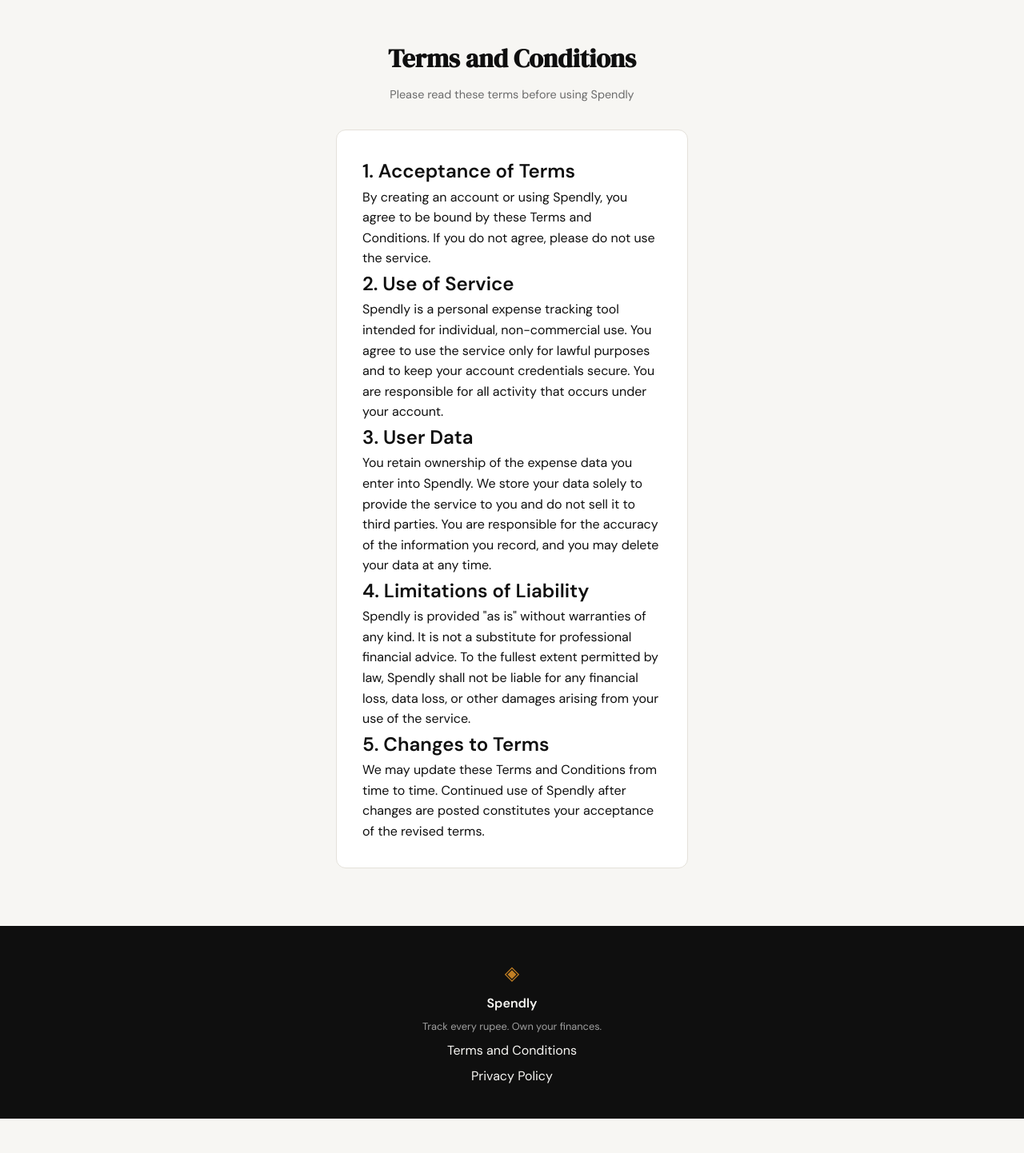
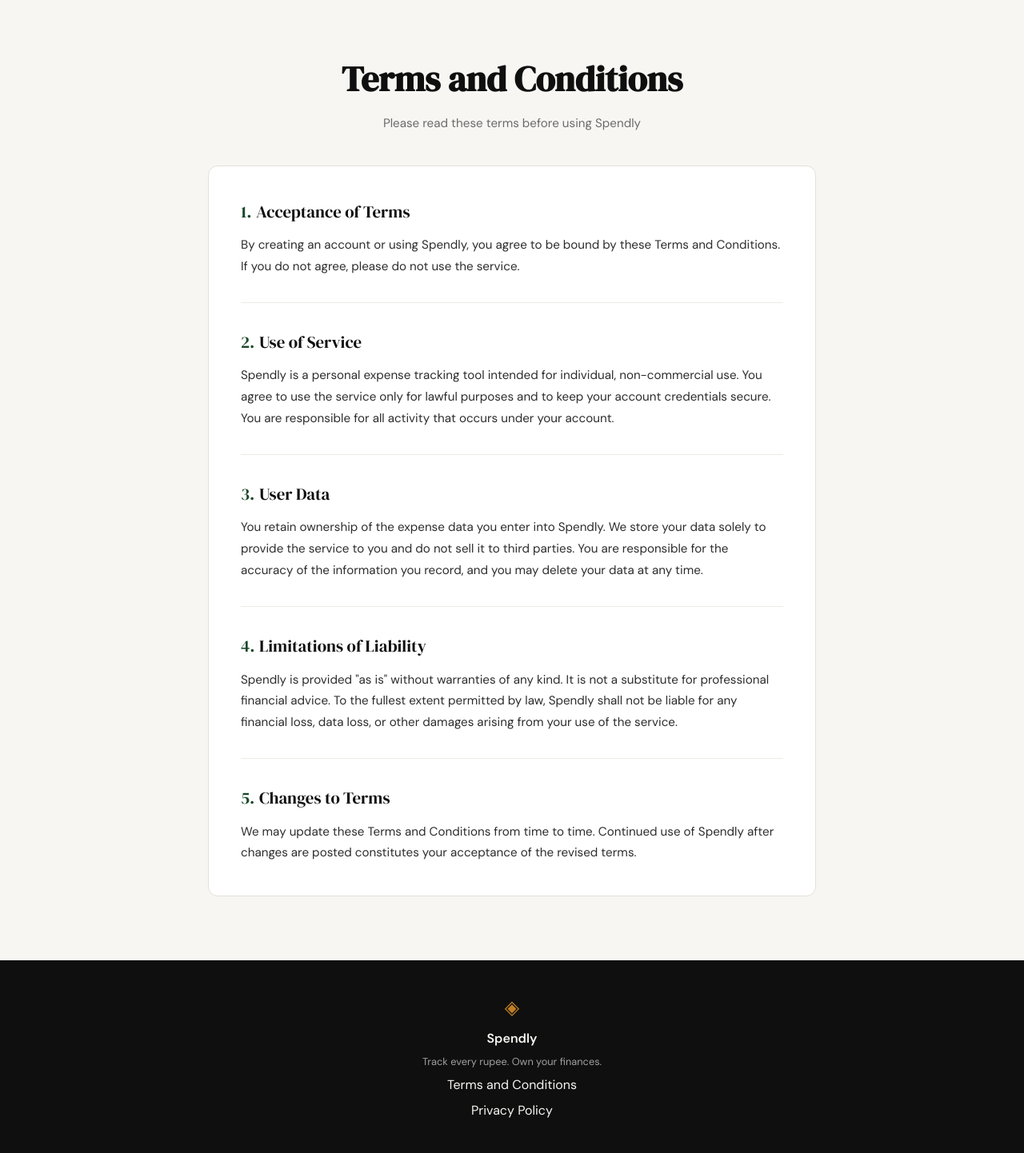
Before and after one commit to sabrina-glitch/spendly, a Flask app: page /terms in a window 1280 px wide. Shown: the part 61-1503 px from the top of the page at 80% size. Before the commit the page ends 1460 px from the top, so only its background shows below. Run offline with Flask 3, Linux system fonts and the light colour scheme.

Commit message:
landing: add terms and conditions page and route
Co-Authored-By: Claude Opus 5.5 <noreply@anthropic.com>

```diff
--- a/static/css/style.css
+++ b/static/css/style.css
@@ -478,6 +478,68 @@ a { color: inherit; text-decoration: none; }
 .auth-switch a:hover { text-decoration: underline; }
 
 /* ------------------------------------------------------------------ */
+/* Legal pages                                                         */
+/* ------------------------------------------------------------------ */
+
+.legal-section {
+    padding: 4rem 2rem 5rem;
+}
+
+.legal-container {
+    max-width: 760px;
+    margin: 0 auto;
+}
+
+.legal-header {
+    text-align: center;
+    margin-bottom: 2.5rem;
+}
+
+.legal-title {
+    font-family: var(--font-display);
+    font-size: clamp(2rem, 4vw, 2.75rem);
+    color: var(--ink);
+    margin-bottom: 0.5rem;
+}
+
+.legal-subtitle {
+    font-size: 0.95rem;
+    color: var(--ink-muted);
+}
+
+.legal-card {
+    background: var(--paper-card);
+    border: 1px solid var(--border);
+    border-radius: var(--radius-md);
+    padding: 2.5rem;
+}
+
+.legal-block + .legal-block {
+    margin-top: 2rem;
+    padding-top: 2rem;
+    border-top: 1px solid var(--border-soft);
+}
+
+.legal-heading {
+    font-family: var(--font-display);
+    font-size: 1.3rem;
+    font-weight: 400;
+    color: var(--ink);
+    margin-bottom: 0.75rem;
+}
+
+.legal-num {
+    color: var(--accent);
+    margin-right: 0.35rem;
+}
+
+.legal-body {
+    font-size: 0.95rem;
+    color: var(--ink-soft);
+    line-height: 1.75;
+}
+
+/* ------------------------------------------------------------------ */
 /* Footer                                                              */
 /* ------------------------------------------------------------------ */
 
@@ -527,4 +589,6 @@ a { color: inherit; text-decoration: none; }
 @media (max-width: 600px) {
     .nav-links a:not(.nav-cta) { display: none; }
     .hero { padding: 3rem 1rem 2rem; }
+    .legal-section { padding: 2.5rem 1rem 3rem; }
+    .legal-card { padding: 1.5rem; }
 }
--- a/templates/terms.html
+++ b/templates/terms.html
@@ -4,29 +4,39 @@
 
 {% block content %}
 
-<section class="auth-section">
-    <div class="auth-container">
+<section class="legal-section">
+    <div class="legal-container">
 
-        <div class="auth-header">
-            <h1 class="auth-title">Terms and Conditions</h1>
-            <p class="auth-subtitle">Please read these terms before using Spendly</p>
+        <div class="legal-header">
+            <h1 class="legal-title">Terms and Conditions</h1>
+            <p class="legal-subtitle">Please read these terms before using Spendly</p>
         </div>
 
-        <div class="auth-card">
-            <h2>1. Acceptance of Terms</h2>
-            <p>By creating an account or using Spendly, you agree to be bound by these Terms and Conditions. If you do not agree, please do not use the service.</p>
+        <div class="legal-card">
+            <div class="legal-block">
+                <h2 class="legal-heading"><span class="legal-num">1.</span>Acceptance of Terms</h2>
+                <p class="legal-body">By creating an account or using Spendly, you agree to be bound by these Terms and Conditions. If you do not agree, please do not use the service.</p>
+            </div>
 
-            <h2>2. Use of Service</h2>
-            <p>Spendly is a personal expense tracking tool intended for individual, non-commercial use. You agree to use the service only for lawful purposes and to keep your account credentials secure. You are responsible for all activity that occurs under your account.</p>
+            <div class="legal-block">
+                <h2 class="legal-heading"><span class="legal-num">2.</span>Use of Service</h2>
+                <p class="legal-body">Spendly is a personal expense tracking tool intended for individual, non-commercial use. You agree to use the service only for lawful purposes and to keep your account credentials secure. You are responsible for all activity that occurs under your account.</p>
+            </div>
 
-            <h2>3. User Data</h2>
-            <p>You retain ownership of the expense data you enter into Spendly. We store your data solely to provide the service to you and do not sell it to third parties. You are responsible for the accuracy of the information you record, and you may delete your data at any time.</p>
+            <div class="legal-block">
+                <h2 class="legal-heading"><span class="legal-num">3.</span>User Data</h2>
+                <p class="legal-body">You retain ownership of the expense data you enter into Spendly. We store your data solely to provide the service to you and do not sell it to third parties. You are responsible for the accuracy of the information you record, and you may delete your data at any time.</p>
+            </div>
 
-            <h2>4. Limitations of Liability</h2>
-            <p>Spendly is provided "as is" without warranties of any kind. It is not a substitute for professional financial advice. To the fullest extent permitted by law, Spendly shall not be liable for any financial loss, data loss, or other damages arising from your use of the service.</p>
+            <div class="legal-block">
+                <h2 class="legal-heading"><span class="legal-num">4.</span>Limitations of Liability</h2>
+                <p class="legal-body">Spendly is provided "as is" without warranties of any kind. It is not a substitute for professional financial advice. To the fullest extent permitted by law, Spendly shall not be liable for any financial loss, data loss, or other damages arising from your use of the service.</p>
+            </div>
 
-            <h2>5. Changes to Terms</h2>
-            <p>We may update these Terms and Conditions from time to time. Continued use of Spendly after changes are posted constitutes your acceptance of the revised terms.</p>
+            <div class="legal-block">
+                <h2 class="legal-heading"><span class="legal-num">5.</span>Changes to Terms</h2>
+                <p class="legal-body">We may update these Terms and Conditions from time to time. Continued use of Spendly after changes are posted constitutes your acceptance of the revised terms.</p>
+            </div>
         </div>
 
     </div>
```
Also changed, not shown: file.md (added, +33 -0 lines), requirements.txt (+11 -2 lines).
